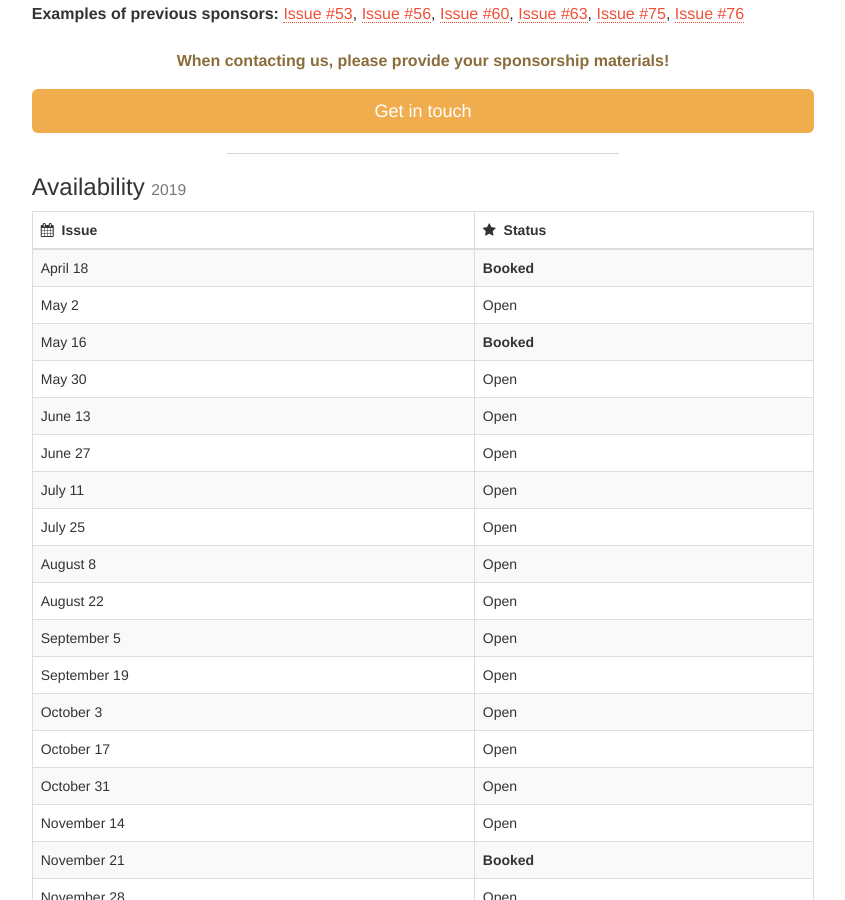
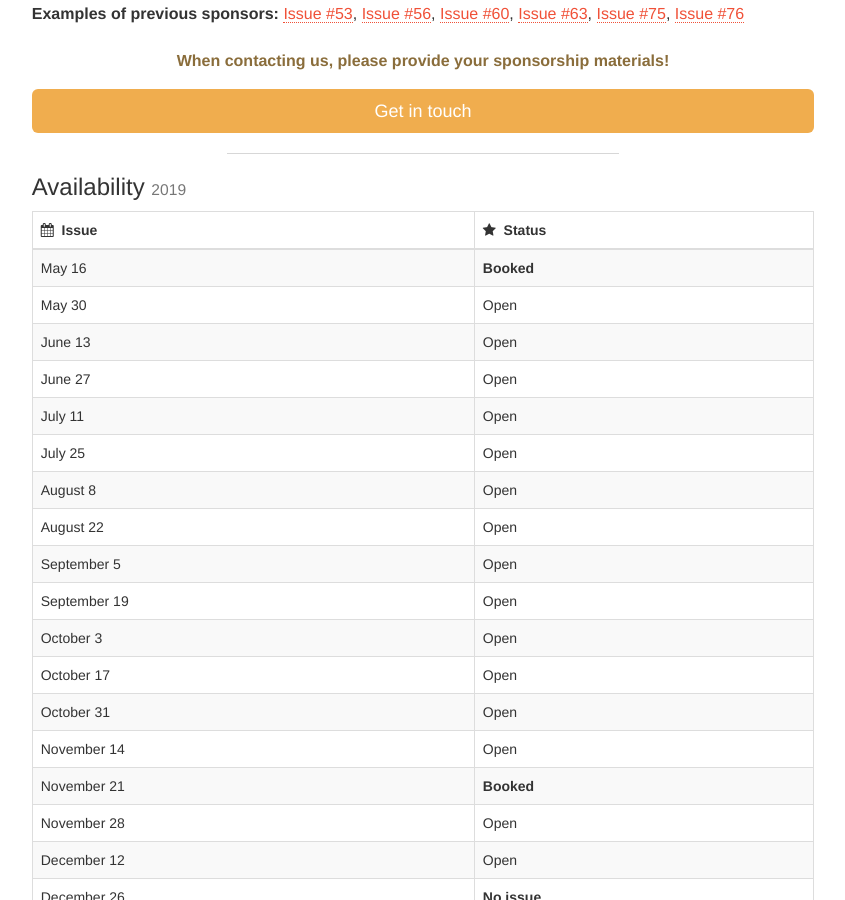
Before and after one commit to SwiftWeekly/swiftweekly.github.io, a Jekyll site: the page built from sponsorship.md, in a window 1280 px wide and 900 px high, scrolled down 1012 px. Shown: the whole window, without its empty margins (217-1062 px from the left). Built offline with Jekyll 4.4.1, drawn with Linux system fonts in a browser that asks for light colours.

Commit message:
Update sponsorship.md

```diff
--- a/sponsorship.md
+++ b/sponsorship.md
@@ -60,8 +60,6 @@ Sponsored Links should be relevant to the Swift programming community. To sponso
 <div class="table-responsive" markdown="1">
 | <i class="fa fa-calendar" aria-hidden="true"></i>&nbsp; Issue | <i class="fa fa-star" aria-hidden="true"></i>&nbsp; Status |
 |:-|:-|
-| April 18     | **Booked** |
-| May 2        | Open |
 | May 16       | **Booked** |
 | May 30       | Open |
 | June 13      | Open |
```
